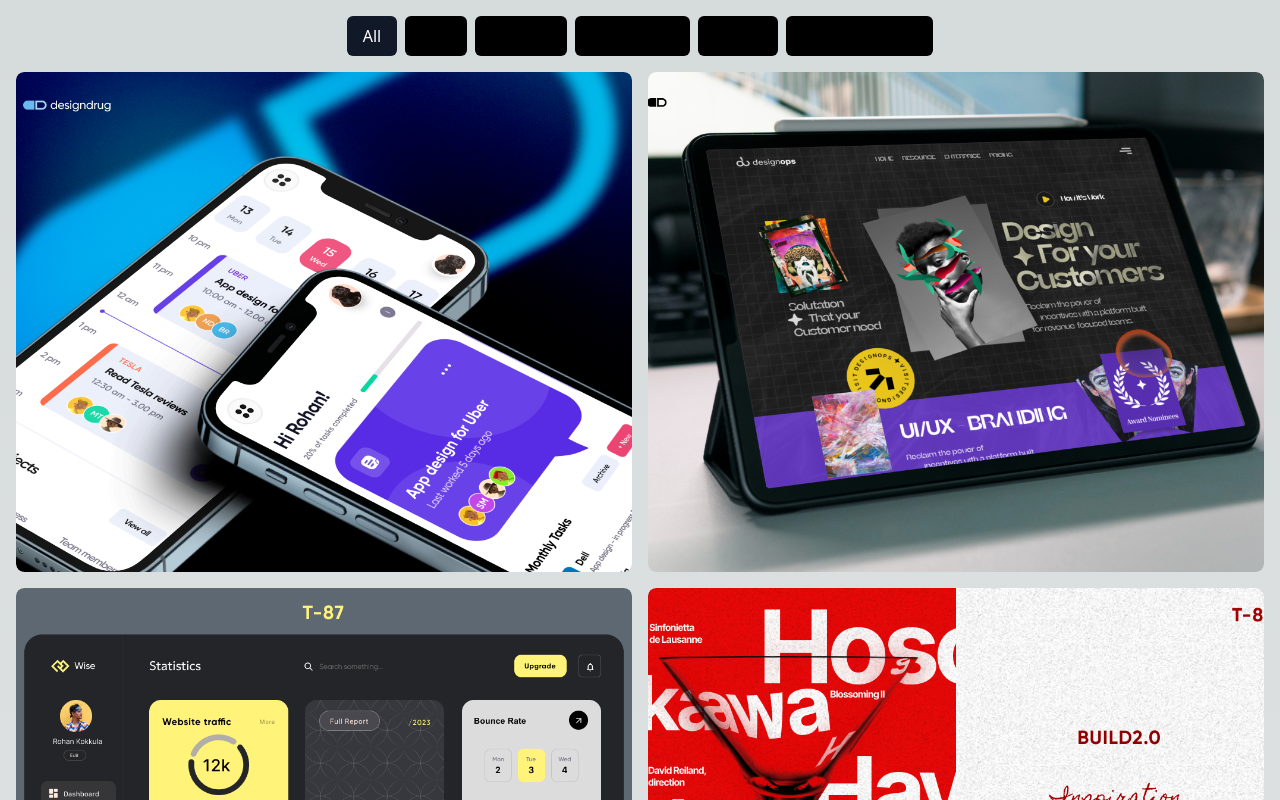
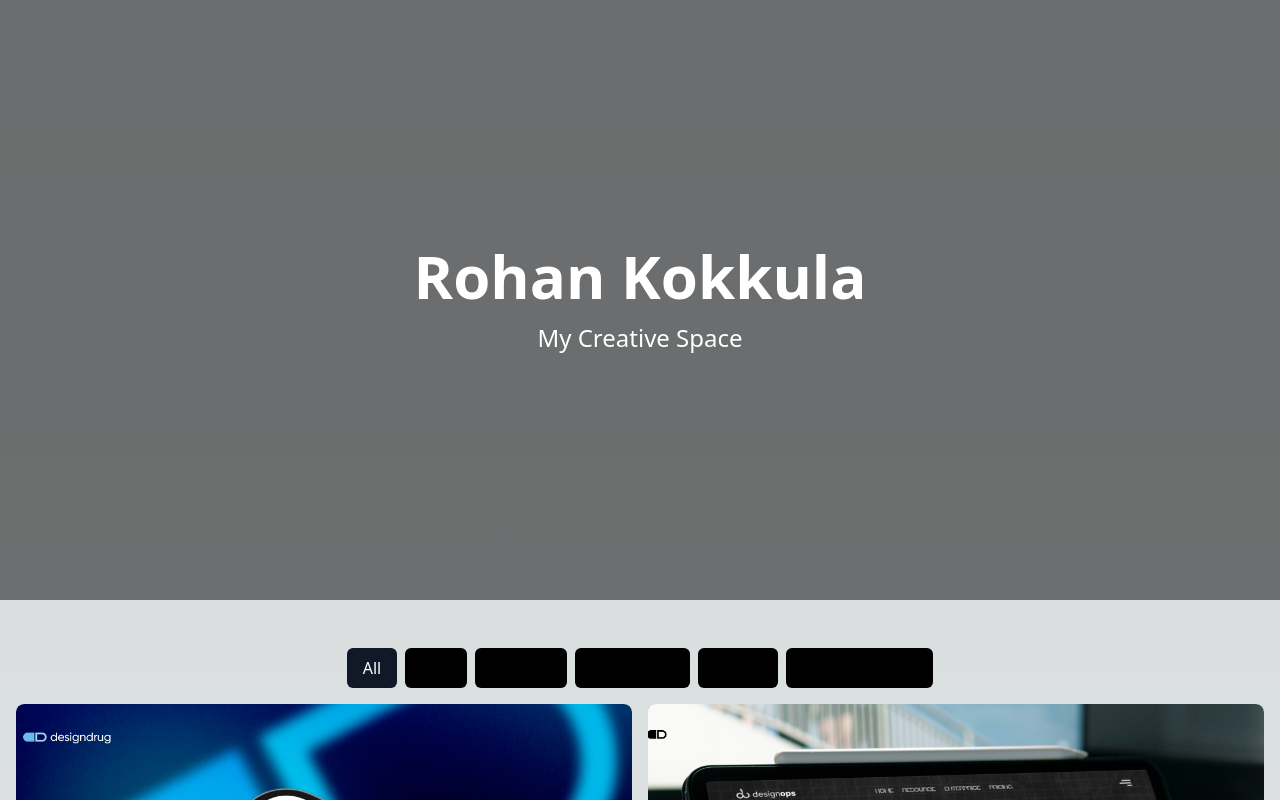
Before and after one commit to rohankokkula/desfolio, a Next.js app: page / in a window 1280 px wide. Shown: the top 800 px of the page. Built offline with nearby package versions, Linux system fonts and the light colour scheme.

Commit message:
moved banner to a separate page

```diff
--- a/src/pages/index.js
+++ b/src/pages/index.js
@@ -10,6 +10,18 @@ export default function Home() {
         <link rel="icon" href="/favicon.ico" />
       </Head>{" "}
       <main className="min-h-screen scrollbar-hide">
+        <div className="relative w-full h-[600px] mb-8">
+          <div className="absolute inset-0 bg-black bg-opacity-50 flex flex-col items-center justify-center text-center p-4">
+            <h1 className="text-4xl sm:text-6xl font-bold text-white mb-4">
+              {" "}
+              Rohan Kokkula{" "}
+            </h1>{" "}
+            <p className="text-xl sm:text-2xl text-white">
+              {" "}
+              My Creative Space{" "}
+            </p>{" "}
+          </div>{" "}
+        </div>{" "}
         <ImageGrid />
       </main>{" "}
     </div>
```
